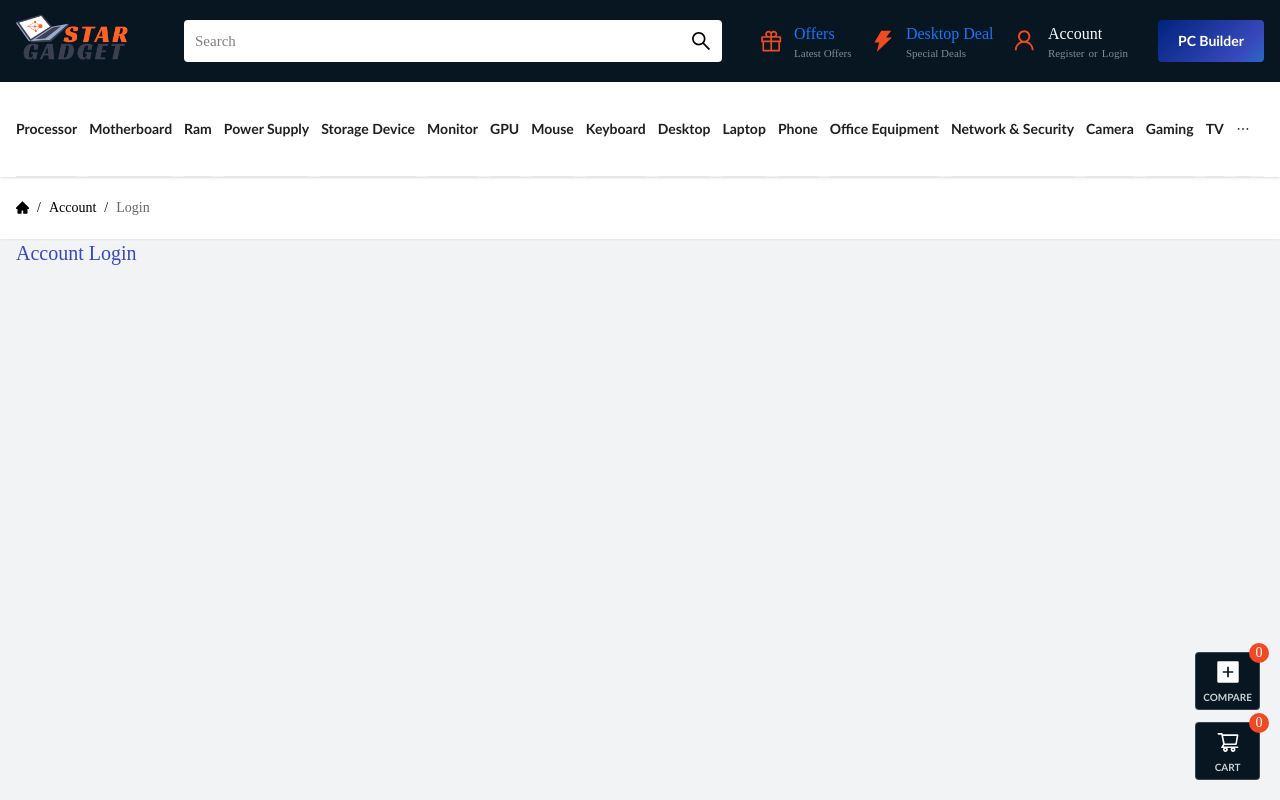
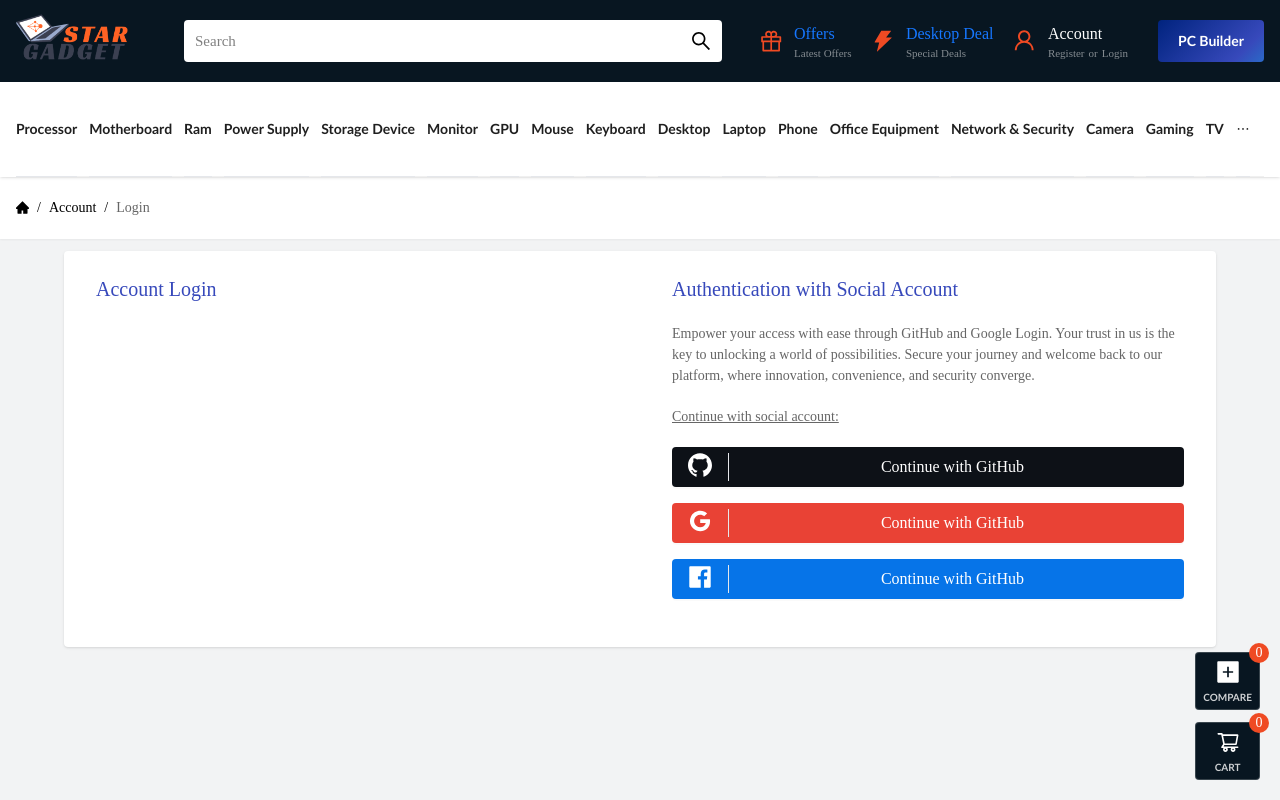
Before and after one commit to ShahariarRahman/stargadget, a Next.js app: page /account/login in a window 1280 px wide. Shown: the top 800 px of the page. Built offline with nearby package versions, Linux system fonts and the light colour scheme.

Commit message:
SocialAuthLayout: UI of GitHub, Google, Facebook Providers

```diff
--- /dev/null
+++ b/src/components/Layouts/SocialAuthLayout.js
@@ -0,0 +1,70 @@
+import React from "react";
+import { Button, Row, Col } from "antd";
+import {
+  GoogleOutlined,
+  GithubOutlined,
+  FacebookFilled,
+} from "@ant-design/icons";
+
+export default function SocialAuthLayout({ children }) {
+  const continueWithButtons = [
+    {
+      provider: "GitHub",
+      icon: GithubOutlined,
+      bgColor: "#0d1117",
+      handler: () => console.log("Continue with Github"),
+    },
+    {
+      provider: "Google",
+      icon: GoogleOutlined,
+      bgColor: "#e94235",
+      handler: () => console.log("Continue with Google"),
+    },
+    {
+      provider: "Facebook",
+      icon: FacebookFilled,
+      bgColor: "#0674e8",
+      handler: () => console.log("Continue with Facebook"),
+    },
+  ];
+
+  return (
+    <div className="mt-3 w-ful flex justify-center">
+      <div className="flex flex-col-reverse md:grid md:grid-cols-2 w-full bg-white shadow rounded pt-6 pb-12 px-8 gap-10 lg:gap-16 max-w-6xl">
+        {children}
+        <div className="space-y-5">
+          <h4 className="text-secondary text-xl">
+            Authentication with Social Account
+          </h4>
+          <p className="text-dim">
+            Empower your access with ease through GitHub and Google Login. Your
+            trust in us is the key to unlocking a world of possibilities. Secure
+            your journey and welcome back to our platform, where innovation,
+            convenience, and security converge.
+          </p>
+          <p className="underline text-dim">Continue with social account:</p>
+          <Row className="gap-4">
+            {continueWithButtons.map(({ provider, icon, bgColor, handler }) => (
+              <Col span={24} key={provider}>
+                <Button
+                  onClick={handler}
+                  size="large"
+                  style={{ backgroundColor: bgColor }}
+                  className="!w-full !text-white text-center flex items-center !p-0 border-0 !rounded"
+                >
+                  <div className="px-4 border-r">
+                    {React.createElement(icon, { className: "text-2xl" })}
+                  </div>
+                  <div className="w-full pr-4">
+                    <span className="hidden sm:inline">Continue with </span>
+                    <span>GitHub</span>
+                  </div>
+                </Button>
+              </Col>
+            ))}
+          </Row>
+        </div>
+      </div>
+    </div>
+  );
+}
--- a/src/pages/account/login/index.js
+++ b/src/pages/account/login/index.js
@@ -1,5 +1,6 @@
 import RootLayout from "@/components/Layouts/RootLayout";
 import BreadcrumbLayout from "@/components/Layouts/BreadcrumbLayout";
+import SocialAuthLayout from "@/components/Layouts/SocialAuthLayout";
 
 export default function LoginPage() {
   return (
@@ -23,7 +24,9 @@ LoginPage.getLayout = function getLayout(page) {
 
   return (
     <RootLayout title="Account Login">
-      <BreadcrumbLayout navItems={items}>{page}</BreadcrumbLayout>
+      <BreadcrumbLayout navItems={items}>
+        <SocialAuthLayout>{page}</SocialAuthLayout>
+      </BreadcrumbLayout>
     </RootLayout>
   );
 };
```
